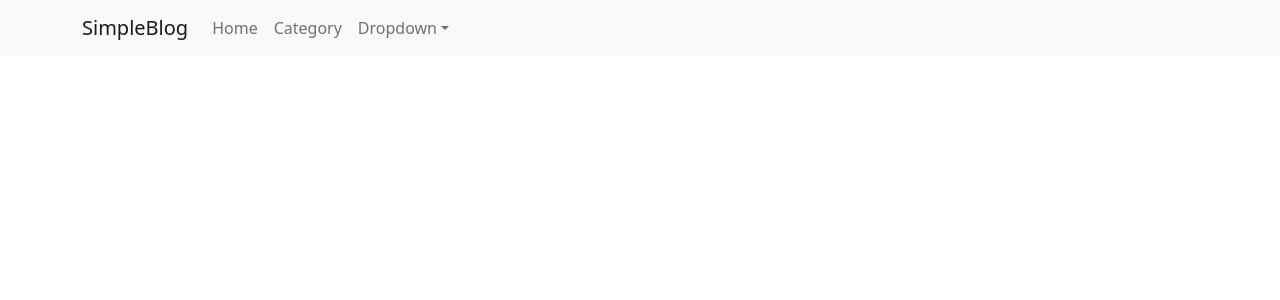
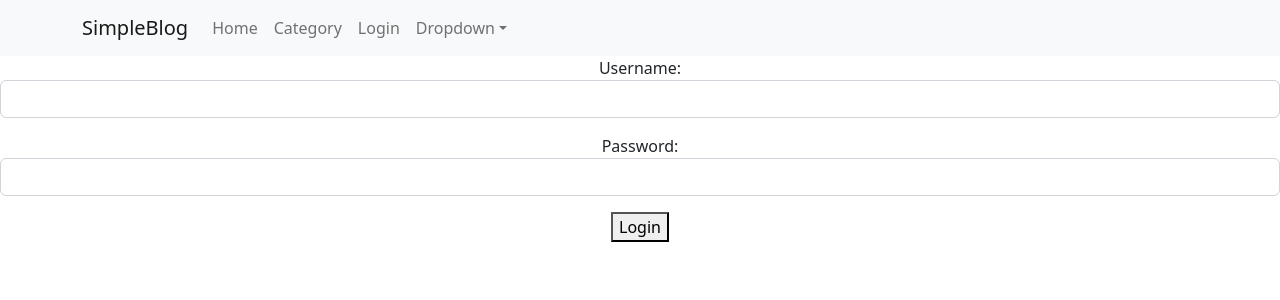
Before and after one commit to WANGJ203/mySimpleblog_react, a React (Create React App) app: page /login in a window 1280 px wide. Shown: the top 300 px of the page. Built offline with nearby package versions, Linux system fonts and the light colour scheme.

Commit message:
use UseEffect to check has token state

```diff
--- a/src/App.js
+++ b/src/App.js
@@ -4,6 +4,7 @@ import {Routes, Route} from 'react-router-dom';
 import Home from "./components/home";
 import Category from "./components/category";
 import NavBar from "./components/NavBar";
+import Login from "./components/login";
 
 
 function App() {
@@ -11,8 +12,9 @@ function App() {
         <div className="App">
             <NavBar/>
             <Routes>
-        <Route path="home" element={ <Home/> } />
-        <Route path="category" element={ <Category/> } />
+                <Route path="home" element={<Home/>}/>
+                <Route path="category" element={<Category/>}/>
+                <Route path="login" element={<Login/>}/>
             </Routes>
         </div>
     );
--- a/src/components/NavBar.js
+++ b/src/components/NavBar.js
@@ -13,6 +13,7 @@ function NavBar(props) {
           <Nav className="me-auto">
             <Nav.Link href="home">Home</Nav.Link>
             <Nav.Link href="category">Category</Nav.Link>
+            <Nav.Link href="login">Login</Nav.Link>
             <NavDropdown title="Dropdown" id="basic-nav-dropdown">
               <NavDropdown.Item href="#action/3.1">Action</NavDropdown.Item>
               <NavDropdown.Item href="#action/3.2">
--- a/src/components/login.js
+++ b/src/components/login.js
@@ -1,4 +1,4 @@
-import React, {Fragment, useState} from 'react';
+import React, {Fragment, useEffect, useState} from 'react';
 import axios from "axios";
 import {BaseUrl} from "./constants";
 
@@ -8,6 +8,13 @@ function Login(props) {
     const [username, setUsername] = useState("")
     const [password, setPassword] = useState("")
     const [hasToken, setHasToken] = useState(false)
+
+    useEffect(() => {
+        if (localStorage.getItem("token")) {
+            setHasToken(true)
+            setToken(localStorage.getItem("token"))
+        }
+    },[token]);
 
     function usernameHandler(event) {
         setUsername(event.target.value)
@@ -28,7 +35,10 @@ function Login(props) {
                 headers: {},
             }
         ).then(response =>{
-            console.log(response)
+            console.log(response.data);
+            setToken(response.data)
+            setHasToken(true)
+            localStorage.setItem('token', response.data.token)
         }).catch(error => {
             console.log(error)
         });
@@ -37,14 +47,21 @@ function Login(props) {
 
     return (
         <div>
-            <Fragment>
+            {/*{hasToken?... : ...}*/}
+            {/*if has token, means already login, then appear the logout button, else show the login form*/}
+            {hasToken?
+                <Fragment>
+                    <button className={"btn btn-primary"}>Logout</button>
+                </Fragment>
+                :
+                <Fragment>
                 <p>Username:<input className={"form-control"} name={"username"} onChange={usernameHandler}/></p>
                 <p>Password:<input className={"form-control"} name={"password"} onChange={passwordHandler}/></p>
                 <p>
                     <button onClick={login}>Login</button>
                 </p>
-            </Fragment>
-
+                </Fragment>
+            }
         </div>
     );
 }
```
Lines whose indentation alone changed are shown as unchanged.
